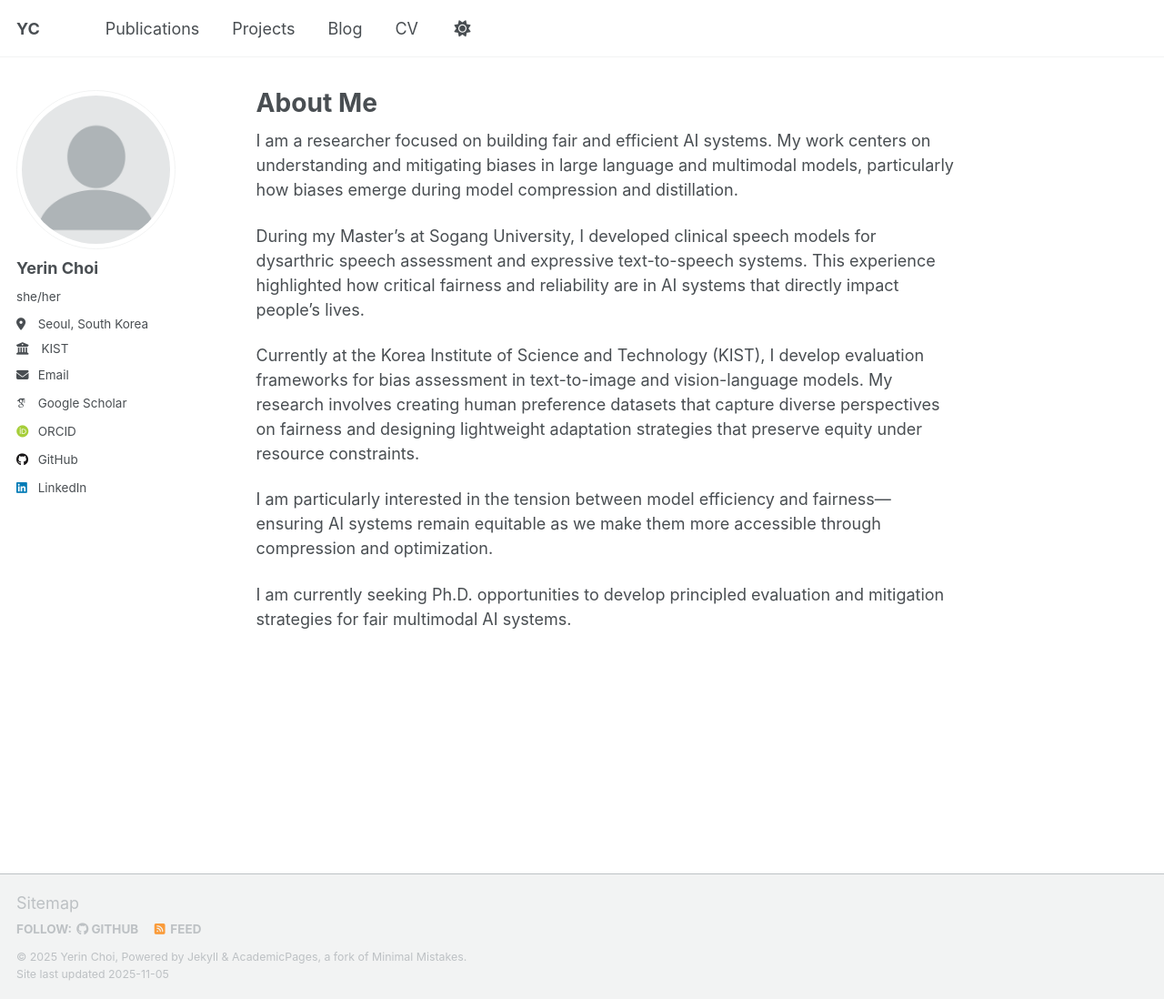
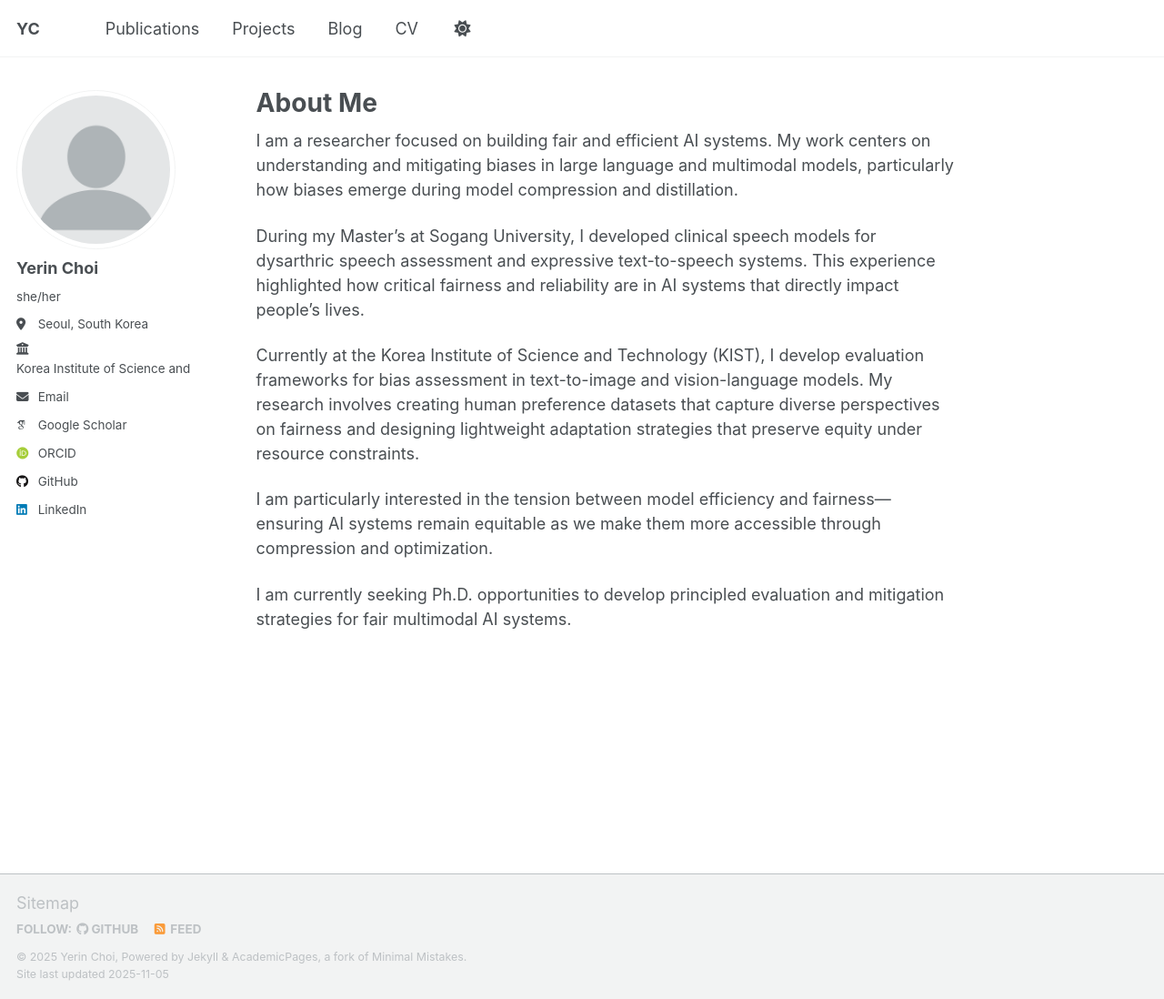
Before and after one commit to lakahaga/lakahaga.github.io, a Jekyll site: the page built from _pages/about.md, in a window 1280 px wide and 1098 px high. Shown: the whole window at 91% size. Built offline with Jekyll 4.4.1, drawn with Linux system fonts in a browser that asks for light colours; some web fonts are replaced; a script that is not in the unit is left out; a file with an impossible date is left out.

Commit message:
Update employer name and add employer URL

```diff
--- a/_config.yml
+++ b/_config.yml
@@ -28,7 +28,8 @@ author:
   pronouns         : "she/her"
   bio              :
   location         : "Seoul, South Korea"
-  employer         : "KIST"
+  employer: "Korea Institute of Science and Technology (KIST)"
+  employer_url: "https://www.kist.re.kr/eng/index.do"
   uri              : # URL
   email            : "eriny77c@gmail.com"
 
```
